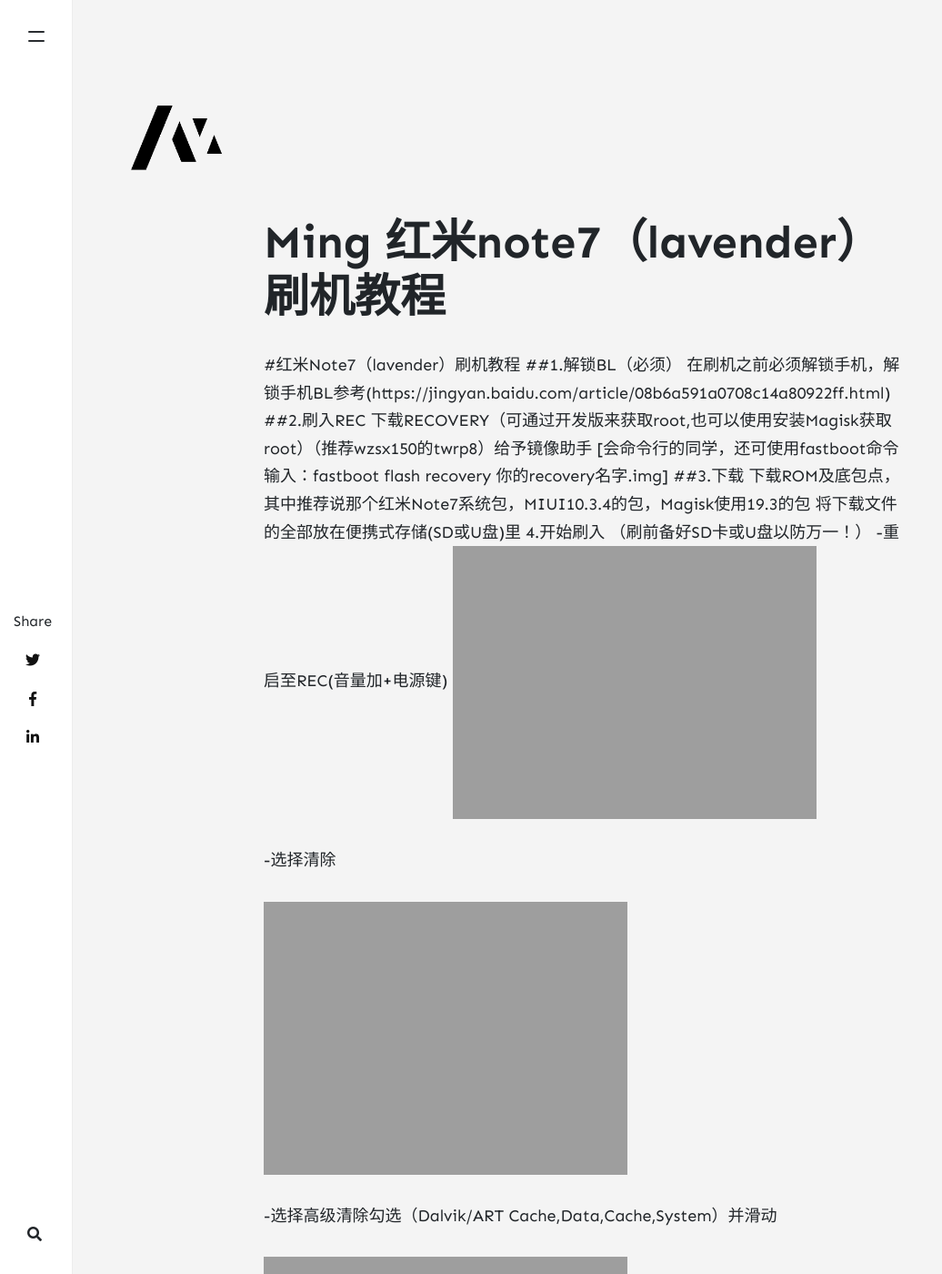
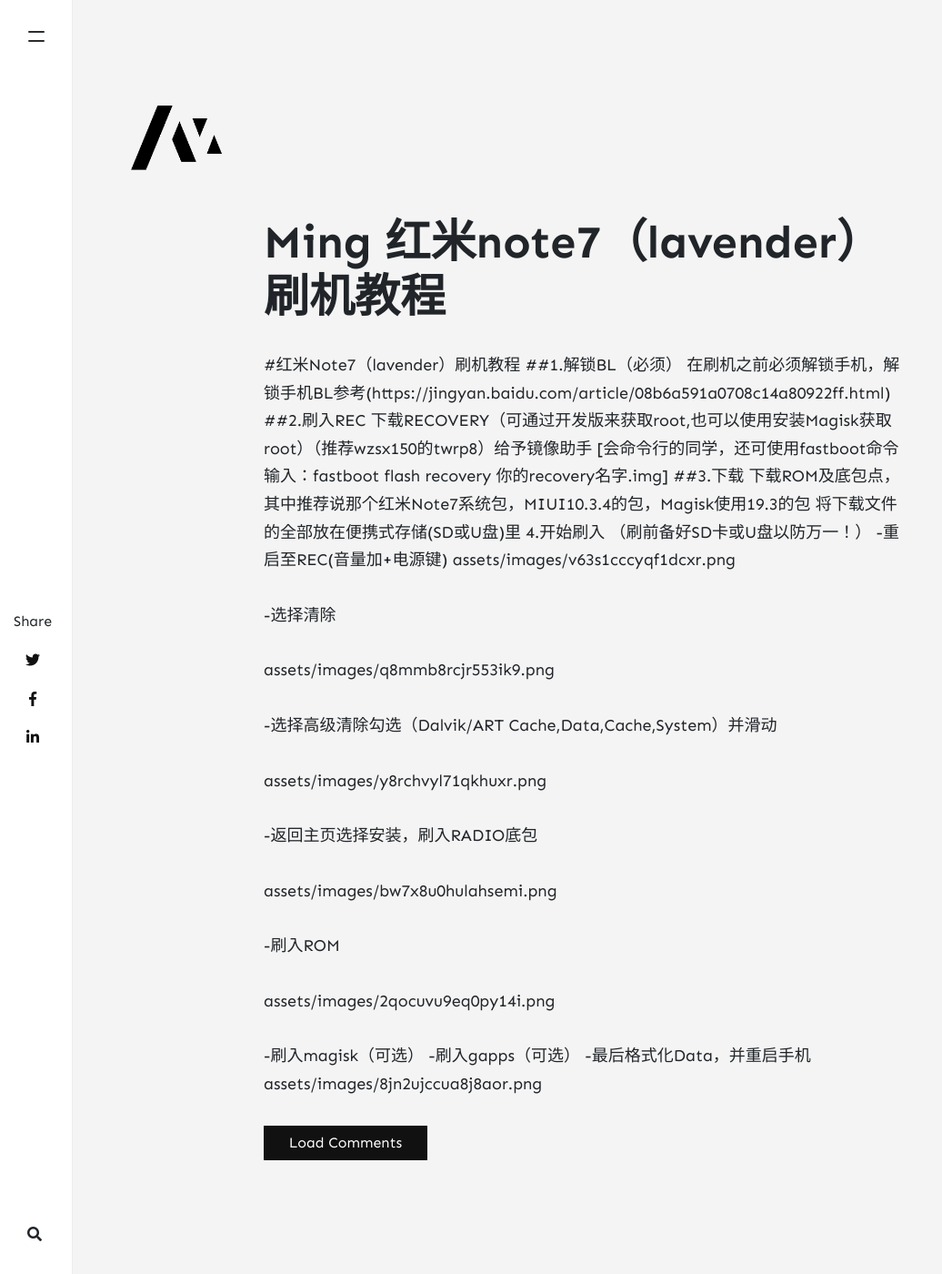
Before and after one commit to minguser/minguser.github.io, a Jekyll site: the page built from _posts/2021-01-08-ming-红米Note7（lavender）刷机教程.md, in a window 1280 px wide and 1400 px high. Shown: the whole window at 91% size, without its empty margins (0-1036 px from the left). Built offline with Jekyll 4.4.1, drawn with Linux system fonts in a browser that asks for light colours; nearby versions of some CDN libraries; our own code applies the rules of GitHub Pages for plain Markdown files; comment, search, counter and statistics services are not loaded; some of the changed text lies outside the part shown.

Commit message:
修改图片路劲

```diff
--- a/_posts/2021-01-08-ming-红米Note7（lavender）刷机教程.md
+++ b/_posts/2021-01-08-ming-红米Note7（lavender）刷机教程.md
@@ -10,25 +10,25 @@
 4.开始刷入
 （刷前备好SD卡或U盘以防万一！）
 -重启至REC(音量加+电源键)
-![v63s1cccyqf1dcxr](\:storage\v63s1cccyqf1dcxr.png)
+assets/images/v63s1cccyqf1dcxr.png
 
 -选择清除
 
-![q8mmb8rcjr553ik9](\:storage\q8mmb8rcjr553ik9.png)
+assets/images/q8mmb8rcjr553ik9.png
 
 -选择高级清除勾选（Dalvik/ART Cache,Data,Cache,System）并滑动
 
-![y8rchvyl71qkhuxr](\:storage\y8rchvyl71qkhuxr.png)
+assets/images/y8rchvyl71qkhuxr.png
 
 -返回主页选择安装，刷入RADIO底包
 
-![bw7x8u0hulahsemi](\:storage\bw7x8u0hulahsemi.png)
+assets/images/bw7x8u0hulahsemi.png
 
 -刷入ROM
 
-![2qocuvu9eq0py14i](\:storage\2qocuvu9eq0py14i.png)
+assets/images/2qocuvu9eq0py14i.png
 
 -刷入magisk（可选）
 -刷入gapps（可选）
 -最后格式化Data，并重启手机
-![8jn2ujccua8j8aor](\:storage\8jn2ujccua8j8aor.png)
+assets/images/8jn2ujccua8j8aor.png
```
